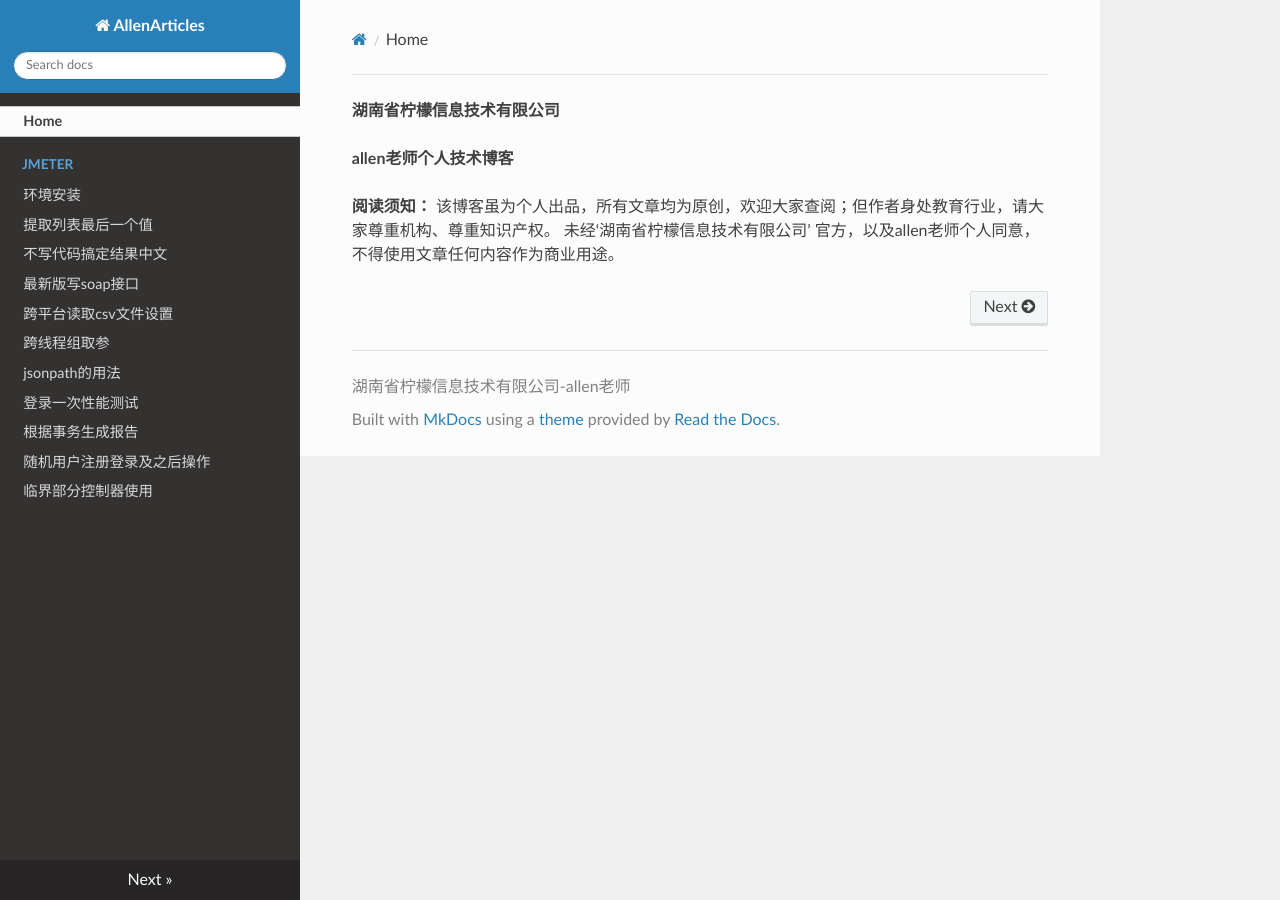
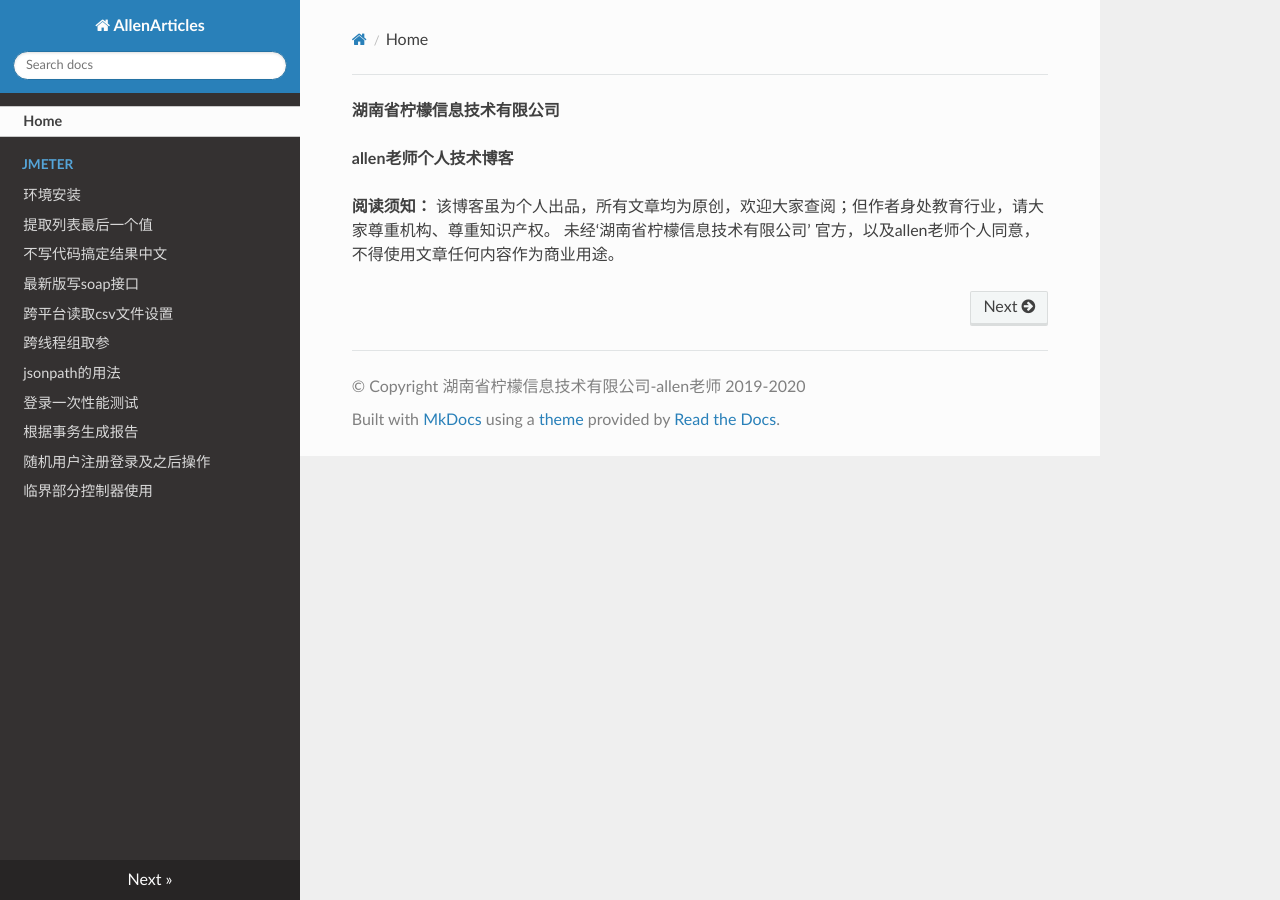
Before and after one commit to lliuxiaoyunn/articles, an MkDocs documentation site: the page built from docs/README.md, in a window 1280 px wide. Built offline with MkDocs 1.6.1, drawn with Linux system fonts in a browser that asks for light colours; nearby versions of some CDN libraries.

Commit message:
更新版权

```diff
--- a/mkdocs.yml
+++ b/mkdocs.yml
@@ -2,7 +2,7 @@
 site_name: AllenArticles
 site_description: 湖南省柠檬信息技术有限公司-allen老师个人技术博客
 site_author: allen
-copyright: 湖南省柠檬信息技术有限公司-allen老师
+copyright: © Copyright 湖南省柠檬信息技术有限公司-allen老师 2019-2020
 
 nav:
         - Home: 'README.md'
```
